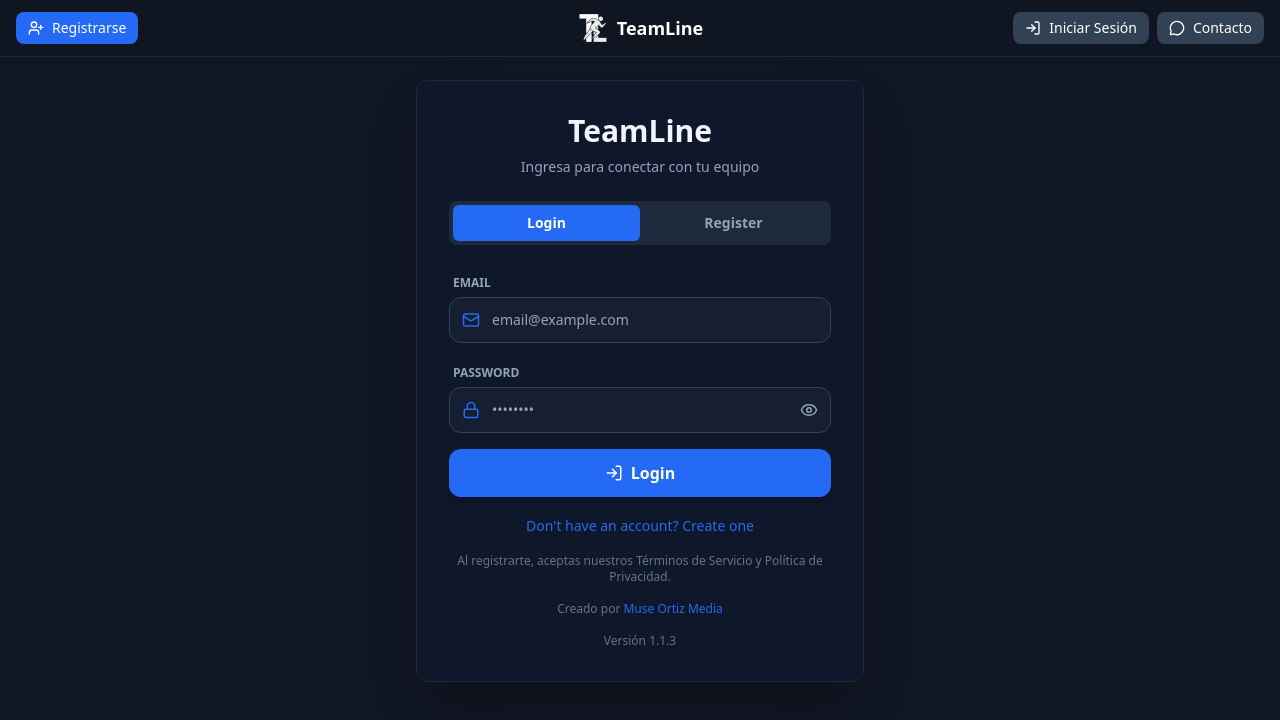
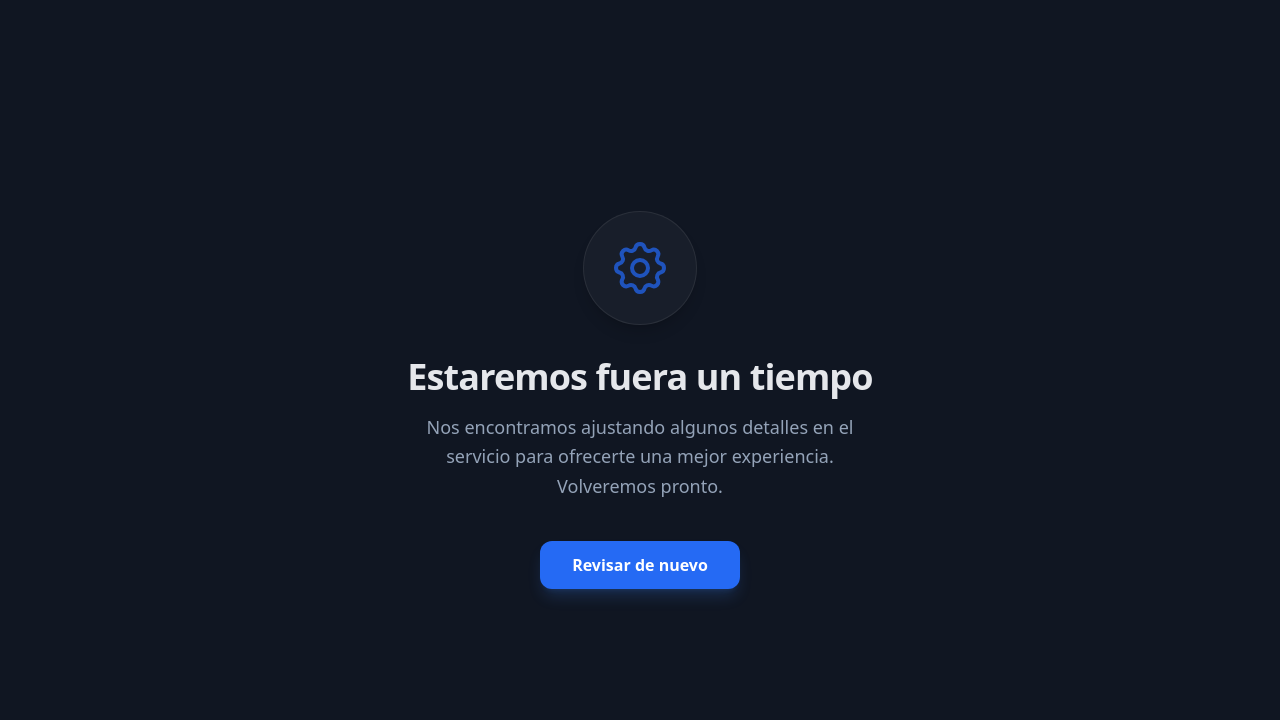
Before and after one commit to museortizmedia/teamline, a React (Vite) app: page / in a window 1280 px wide. Shown: the top 720 px of the page. Built offline with nearby package versions, Linux system fonts and the light colour scheme.

Commit message:
Mantenimiento

```diff
--- a/src/main.jsx
+++ b/src/main.jsx
@@ -6,13 +6,15 @@ import App from "./App";
 import { AuthProvider } from './pages/Auth/AuthContext';
 import { NotificationProvider } from './pages/Notification/NotificationContext';
 import { TeamProvider } from './pages/Timeline/TeamContext';
+import MaintenancePage from './pages/MaintenancePage';
 
 createRoot(document.getElementById('root')).render(
   <AuthProvider>
     <TeamProvider>
       <NotificationProvider>
         <StrictMode>
-          <App />
+          {/*<App />*/}
+          <MaintenancePage />
         </StrictMode>
       </NotificationProvider>
     </TeamProvider>
--- /dev/null
+++ b/src/pages/MaintenancePage.jsx
@@ -0,0 +1,52 @@
+import React from "react";
+
+export default function MaintenancePage() {
+  return (
+    <div className="min-h-screen bg-[var(--color-background)] text-[var(--color-text)] flex flex-col items-center justify-center p-6 text-center">
+      {/* Icono animado */}
+      <div className="mb-8 p-6 bg-white/5 rounded-full border border-white/10 shadow-lg shadow-black/20 animate-pulse">
+        <svg
+          xmlns="http://www.w3.org/2000/svg"
+          className="h-16 w-16 text-[var(--color-primary)]"
+          fill="none"
+          viewBox="0 0 24 24"
+          stroke="currentColor"
+        >
+          <path
+            strokeLinecap="round"
+            strokeLinejoin="round"
+            strokeWidth={1.5}
+            d="M10.325 4.317c.426-1.756 2.924-1.756 3.35 0a1.724 1.724 0 002.573 1.066c1.543-.94 3.31.826 2.37 2.37a1.724 1.724 0 001.065 2.572c1.756.426 1.756 2.924 0 3.35a1.724 1.724 0 00-1.066 2.573c.94 1.543-.826 3.31-2.37 2.37a1.724 1.724 0 00-2.572 1.065c-.426 1.756-2.924 1.756-3.35 0a1.724 1.724 0 00-2.573-1.066c-1.543.94-3.31-.826-2.37-2.37a1.724 1.724 0 00-1.065-2.572c-1.756-.426-1.756-2.924 0-3.35a1.724 1.724 0 001.066-2.573c-.94-1.543.826-3.31 2.37-2.37.996.608 2.296.07 2.572-1.065z"
+          />
+          <path
+            strokeLinecap="round"
+            strokeLinejoin="round"
+            strokeWidth={1.5}
+            d="M15 12a3 3 0 11-6 0 3 3 0 016 0z"
+          />
+        </svg>
+      </div>
+
+      {/* Contenido principal */}
+      <h1 className="text-3xl md:text-4xl font-bold mb-4 tracking-tight">
+        Estaremos fuera un tiempo
+      </h1>
+
+      <p className="text-lg text-slate-400 max-w-md mx-auto mb-10 leading-relaxed">
+        Nos encontramos ajustando algunos detalles en el servicio para ofrecerte
+        una mejor experiencia. Volveremos pronto.
+      </p>
+
+      {/* Botón de acción */}
+      <button
+        onClick={() => window.location.reload()}
+        className="px-8 py-3 bg-[var(--color-primary)] hover:opacity-90 transition-opacity text-white rounded-xl font-semibold shadow-lg shadow-blue-500/20 active:scale-95"
+      >
+        Revisar de nuevo
+      </button>
+
+      {/* Fondo decorativo opcional (glow) */}
+      <div className="fixed top-1/2 left-1/2 -translate-x-1/2 -translate-y-1/2 w-96 h-96 bg-[var(--color-primary)]/10 rounded-full blur-[100px] pointer-events-none -z-10"></div>
+    </div>
+  );
+}
```
